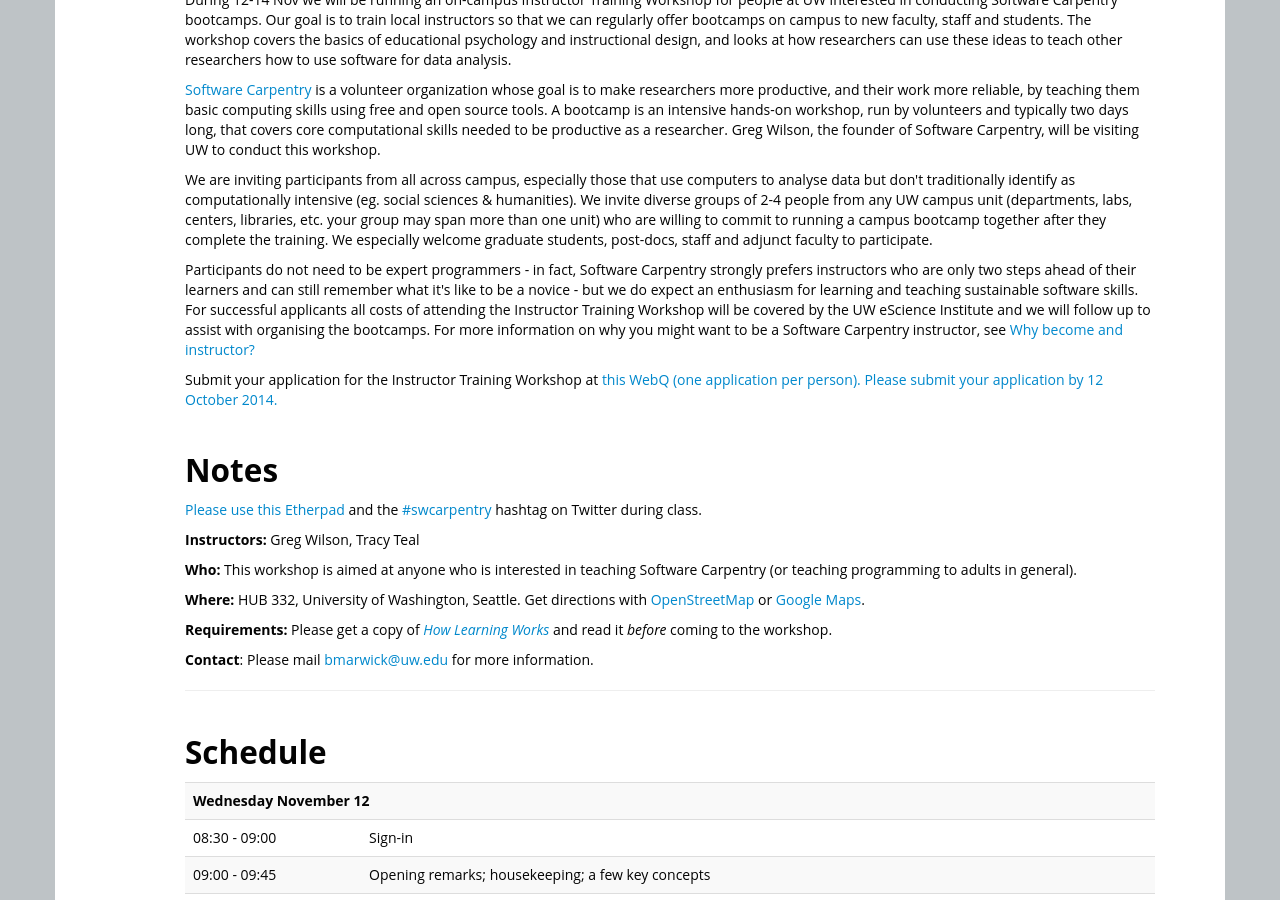
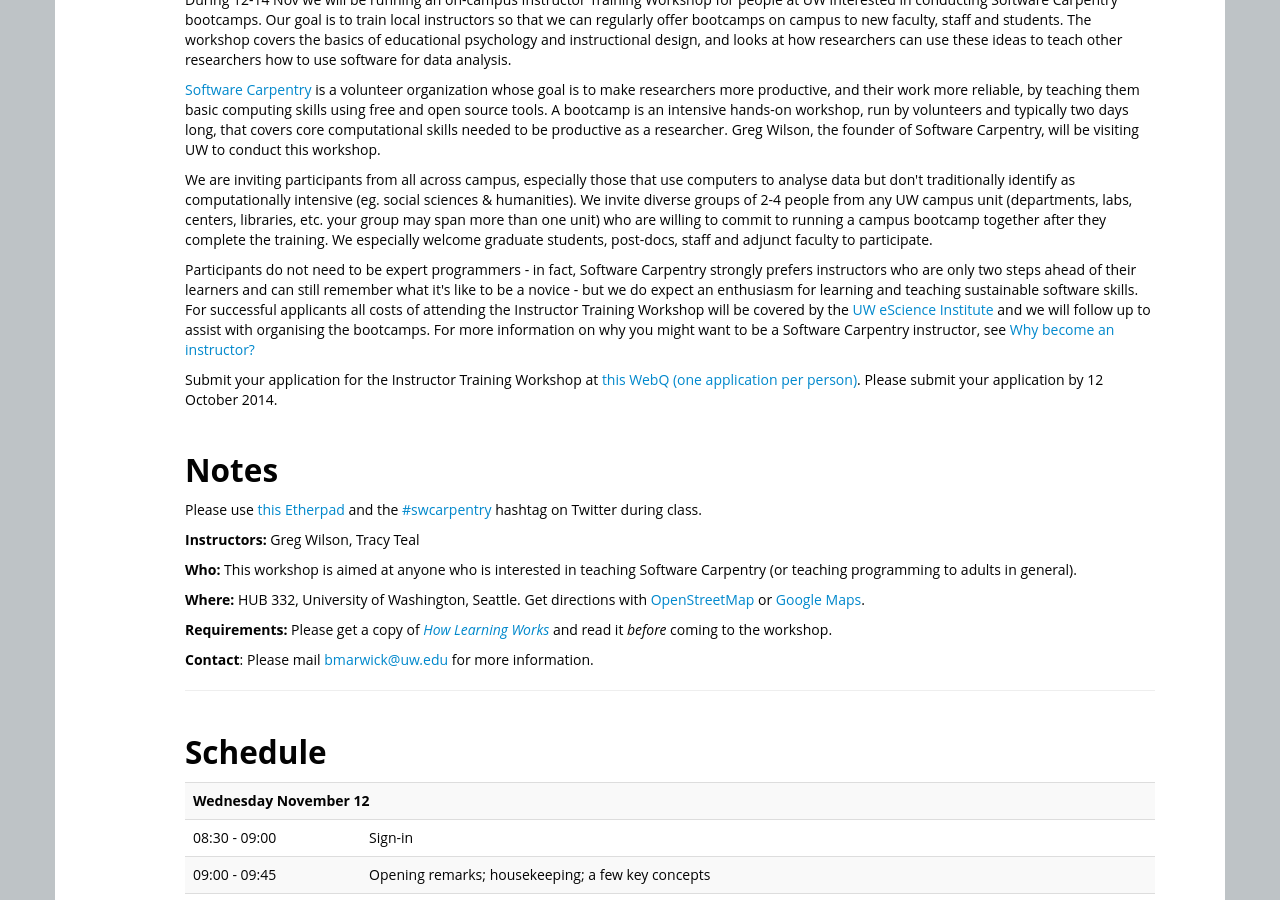
Before and after one commit to benmarwick/2014-11-12-training, a Jekyll site: the page built from index.html, in a window 1280 px wide and 900 px high, scrolled down 431 px. Built offline with Jekyll 4.4.1, drawn with Linux system fonts in a browser that asks for light colours.

Commit message:
update index

```diff
--- a/index.html
+++ b/index.html
@@ -31,12 +31,12 @@
 </p>
 
 <p>
-Participants do not need to be expert programmers - in fact, Software Carpentry strongly prefers instructors who are only two steps ahead of their learners and can still remember what it's like to be a novice - but we do expect an enthusiasm for learning and teaching sustainable software skills. For successful applicants all costs of attending the Instructor Training Workshop will be covered by the UW eScience Institute and we will follow up to assist with organising the bootcamps. For more information on why you might want to be a Software Carpentry instructor, see <a href="http://software-carpentry.org/faq.html#why-become-an-instructor">Why become and instructor?</a>
+Participants do not need to be expert programmers - in fact, Software Carpentry strongly prefers instructors who are only two steps ahead of their learners and can still remember what it's like to be a novice - but we do expect an enthusiasm for learning and teaching sustainable software skills. For successful applicants all costs of attending the Instructor Training Workshop will be covered by the <a href="http://escience.washington.edu/">UW eScience Institute</a> and we will follow up to assist with organising the bootcamps. For more information on why you might want to be a Software Carpentry instructor, see <a href="http://software-carpentry.org/faq.html#why-become-an-instructor">Why become an instructor?</a>
 </p>
 
 <p>
 Submit your application for the Instructor Training Workshop
-at <a href="https://catalyst.uw.edu/webq/survey/bmarwick/245006">this WebQ (one application per person)<a>. Please submit your application by 12 October 2014.
+at <a href="https://catalyst.uw.edu/webq/survey/bmarwick/245006">this WebQ (one application per person)</a>. Please submit your application by 12 October 2014.
 </p>
 
 <h2>Notes</h2>
```
